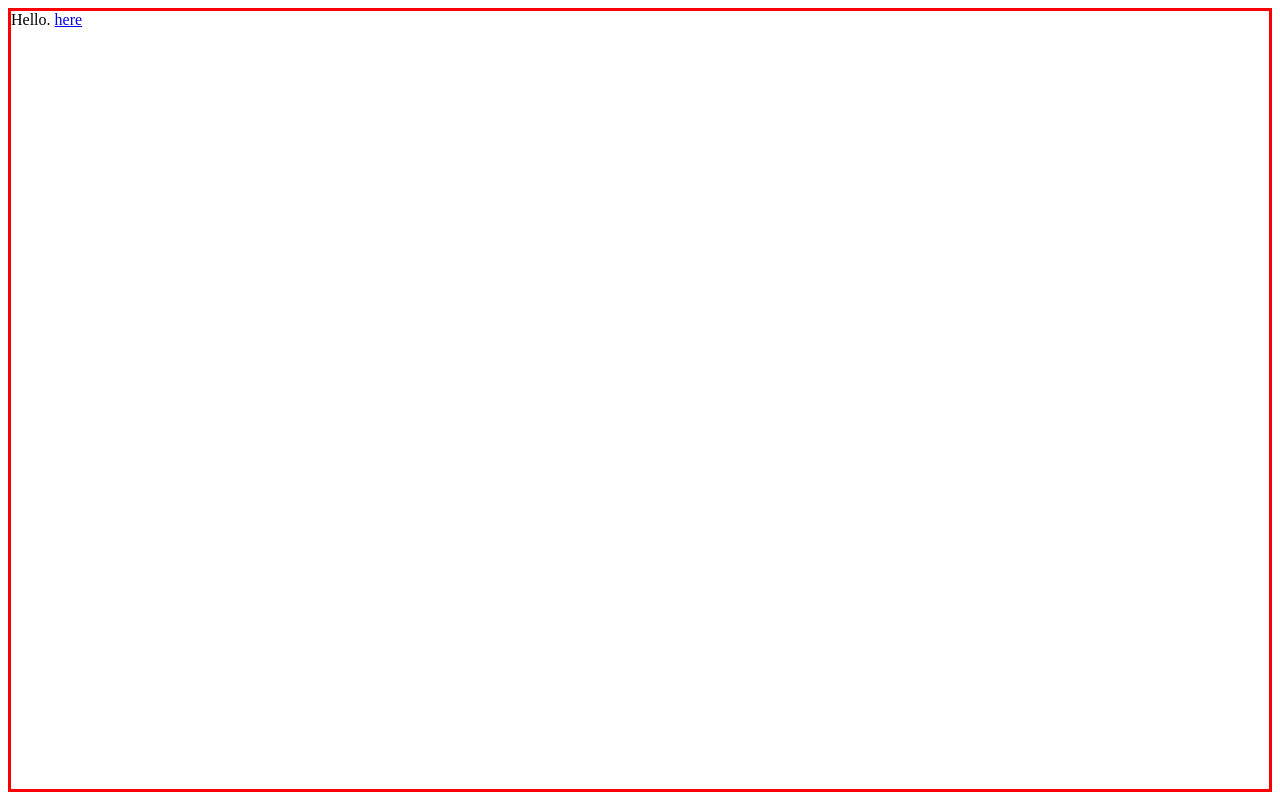
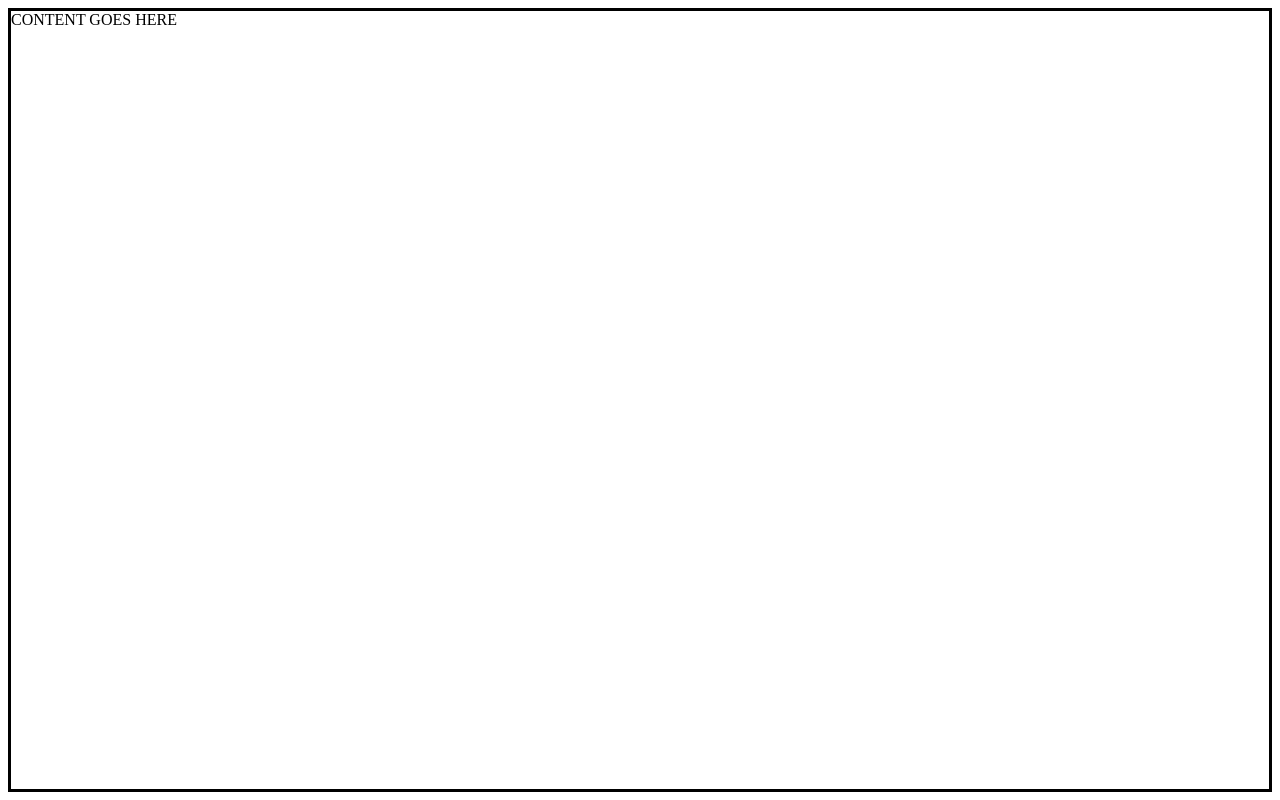
Before and after one commit to sarahhou12/CodingSchool, a plain HTML site: page halloween.html in a window 1280 px wide. Drawn offline with Linux system fonts and the light colour scheme.

Commit message:
Update halloween.html

```diff
--- a/halloween.html
+++ b/halloween.html
@@ -4,14 +4,10 @@
         <style type="text/css">
            body {
                border-style: solid;
-               border-color: red;
-               border-width: medium;
-               background-image: url("url");
-               background-repeat: repeat;
            }
         </style>
     </head>
     <body>
-        <p>Hello. <a href="/about.html">here</a></p>
+         CONTENT GOES HERE
     </body>
 </html>
```
